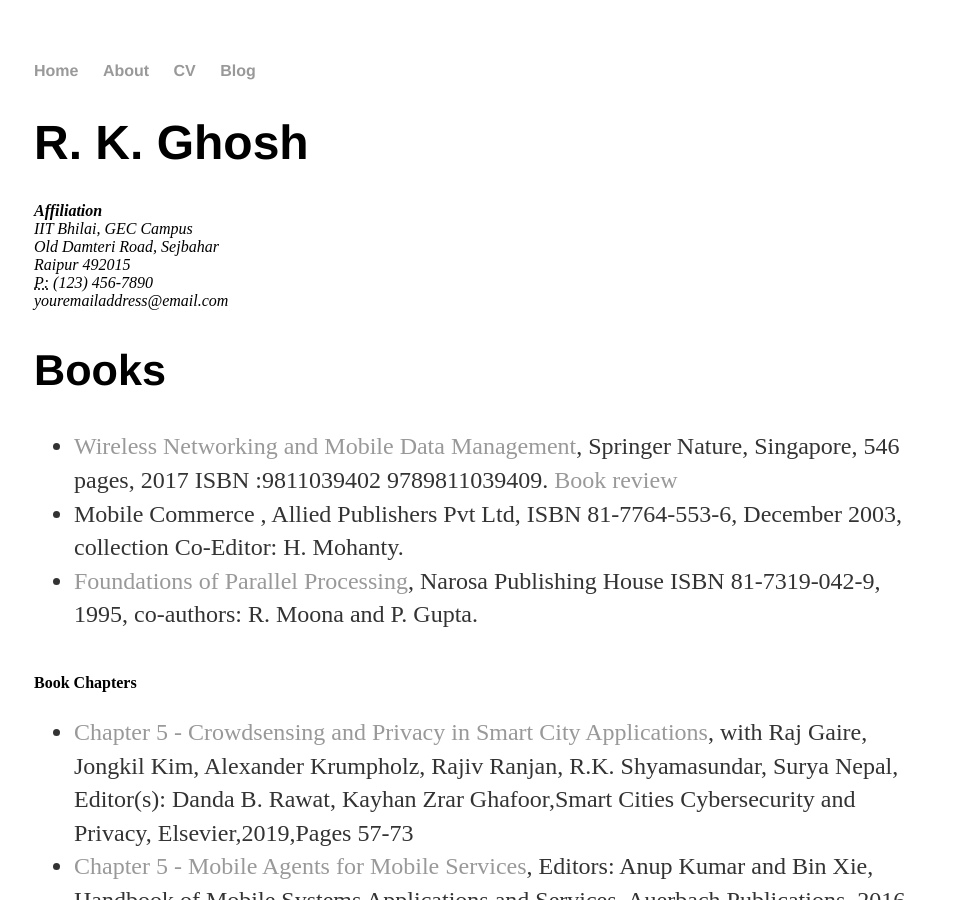
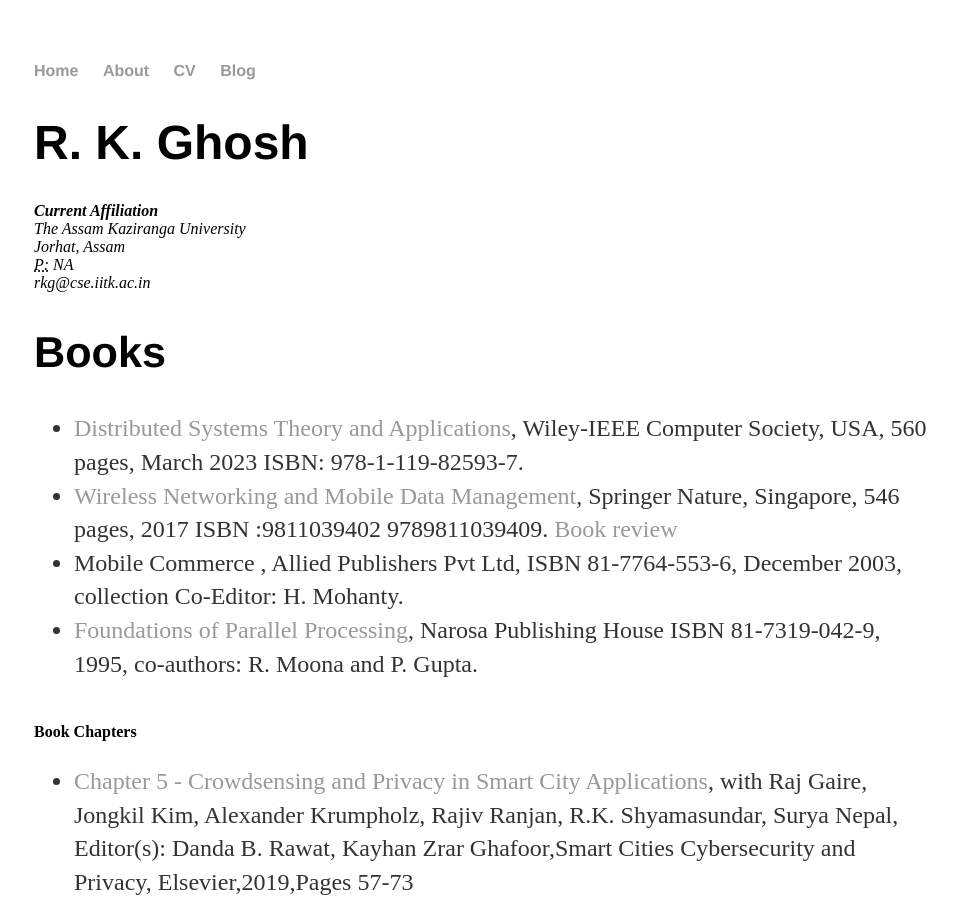
Before and after one commit to rkgIITBh/rk-ghosh.github.io, a Jekyll site: the page built from cv/index.html, in a window 1280 px wide and 900 px high. Shown: the whole window, without its empty margins (158-1115 px from the left). Built offline with Jekyll 4.4.1, drawn with Linux system fonts in a browser that asks for light colours.

Commit message:
Update index.html

```diff
--- a/cv/index.html
+++ b/cv/index.html
@@ -6,18 +6,19 @@
 	<div class="publication">
 					<h1>R. K. Ghosh</h1>
 					<address>
-					<strong>Affiliation</strong><br>
-					IIT Bhilai, GEC Campus<br>
-					Old Damteri Road, Sejbahar<br>
-          Raipur 492015<br>
-					<abbr title="phone">P:</abbr> (123) 456-7890<br>
-					<span class="obfuscate">youremailaddress@email.com</span>
+					<strong>Current Affiliation</strong><br>
+					The Assam Kaziranga University<br>
+					Jorhat, Assam<br>
+
+					<abbr title="phone">P:</abbr> NA<br>
+					<span class="obfuscate">rkg@cse.iitk.ac.in</span>
 					</address>
 
 					<h2>Books</h2>
 
 <ul>
-  <li><a href="https://www.springer.com/gp/book/9789811039409">Wireless Networking and Mobile Data Management</a>, Springer Nature, Singapore, 546 pages, 2017 ISBN :9811039402 9789811039409.
+ <li><a href="https://www.wiley.com/en-us/Distributed+Systems:+Theory+and+Applications-p-9781119825937">Distributed Systems Theory and Applications</a>, Wiley-IEEE Computer Society, USA, 560 pages, March 2023 ISBN: 978-1-119-82593-7.
+ <li><a href="https://www.springer.com/gp/book/9789811039409">Wireless Networking and Mobile Data Management</a>, Springer Nature, Singapore, 546 pages, 2017 ISBN :9811039402 9789811039409.
 
     <a href="https://www.dropbox.com/s/25153c98bq7vpch/BookReview.pdf?dl=0">Book review</a>
   <li>Mobile Commerce , Allied Publishers Pvt Ltd, ISBN 81-7764-553-6, December 2003, collection Co-Editor: H. Mohanty.</li>
```
